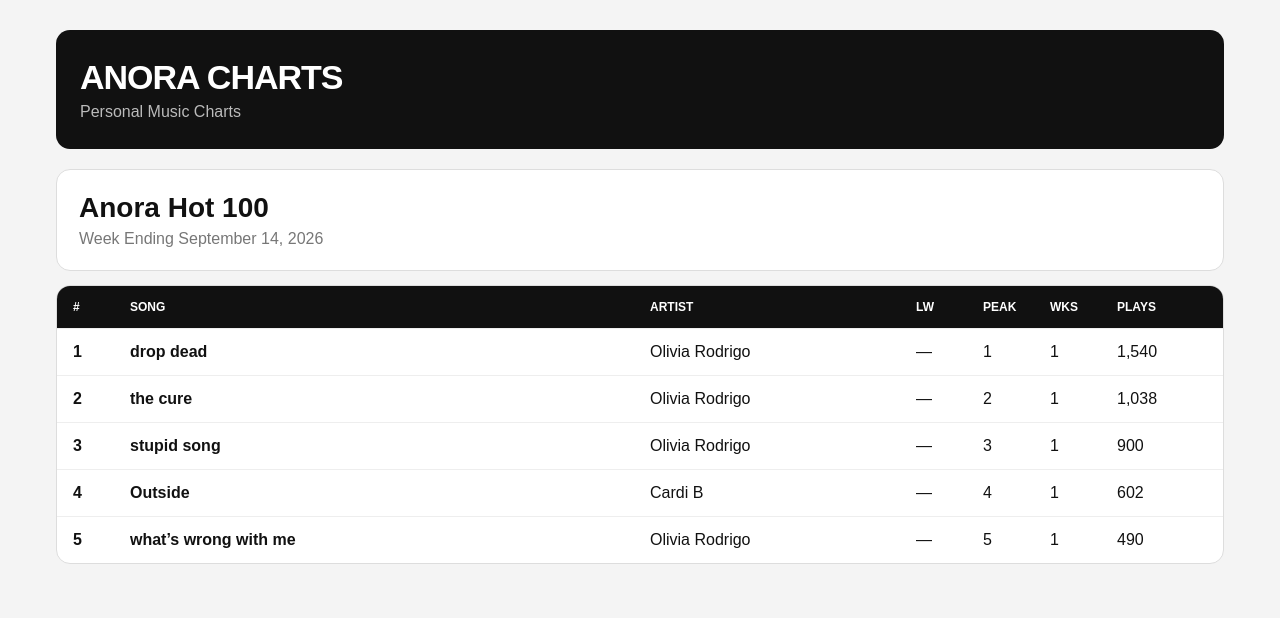
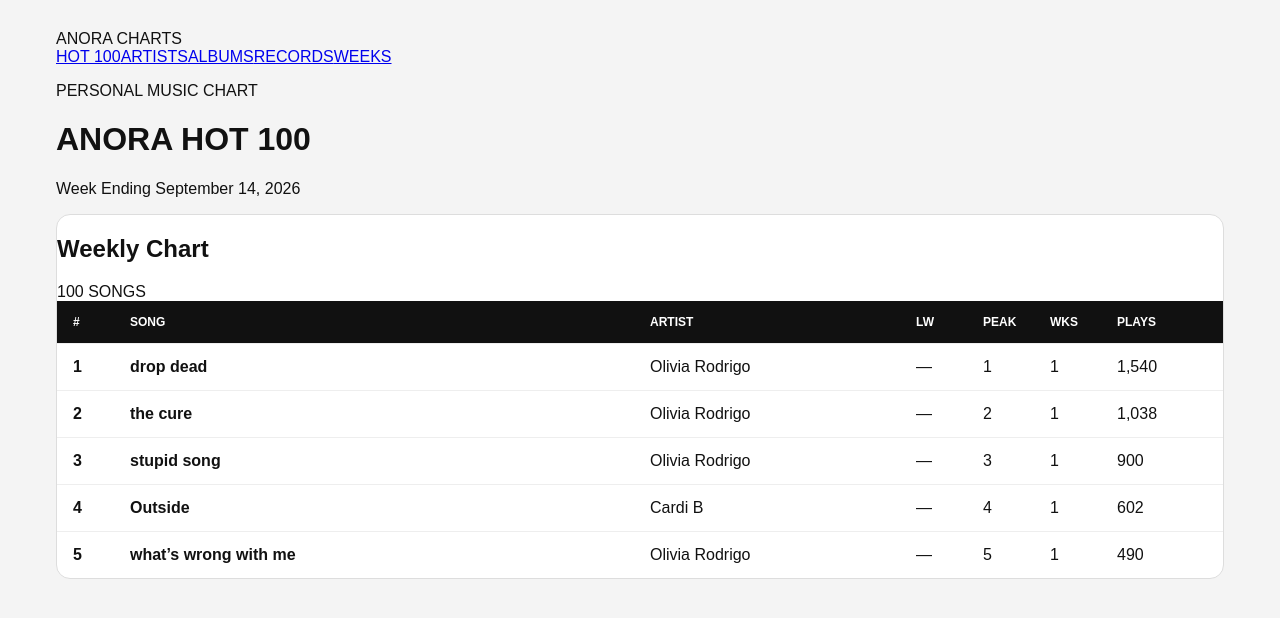
Before and after one commit to osayandeaifuwa-eng/anorahot100, a Next.js app: page / in a window 1280 px wide. Shown: the top 618 px of the page. Built offline with nearby package versions, Linux system fonts and the light colour scheme.

Commit message:
Update page.tsx

```diff
--- a/app/page.tsx
+++ b/app/page.tsx
@@ -3,25 +3,40 @@ import chartData from "../data/chart.json";
 export default function Home() {
   return (
     <main>
-      <header className="site-header">
-        <h1>ANORA CHARTS</h1>
-        <p>Personal Music Charts</p>
+      <nav className="navbar">
+        <div className="logo">ANORA CHARTS</div>
+
+        <div className="nav-links">
+          <a href="/">HOT 100</a>
+          <a href="#">ARTISTS</a>
+          <a href="#">ALBUMS</a>
+          <a href="#">RECORDS</a>
+          <a href="#">WEEKS</a>
+        </div>
+      </nav>
+
+      <header className="hero">
+        <p className="eyebrow">PERSONAL MUSIC CHART</p>
+        <h1>ANORA HOT 100</h1>
+        <p>
+          Week Ending {chartData.weekEnding}
+        </p>
       </header>
 
-      <section className="chart-header">
-        <h2>{chartData.chartName}</h2>
-        <p>Week Ending {chartData.weekEnding}</p>
-      </section>
+      <section className="chart">
+        <div className="chart-title">
+          <h2>Weekly Chart</h2>
+          <span>100 SONGS</span>
+        </div>
 
-      <section className="chart">
         <div className="chart-row chart-head">
           <span>#</span>
-          <span>Song</span>
-          <span>Artist</span>
+          <span>SONG</span>
+          <span>ARTIST</span>
           <span>LW</span>
-          <span>Peak</span>
-          <span>Wks</span>
-          <span>Plays</span>
+          <span>PEAK</span>
+          <span>WKS</span>
+          <span>PLAYS</span>
         </div>
 
         {chartData.songs.map((song) => (
```
